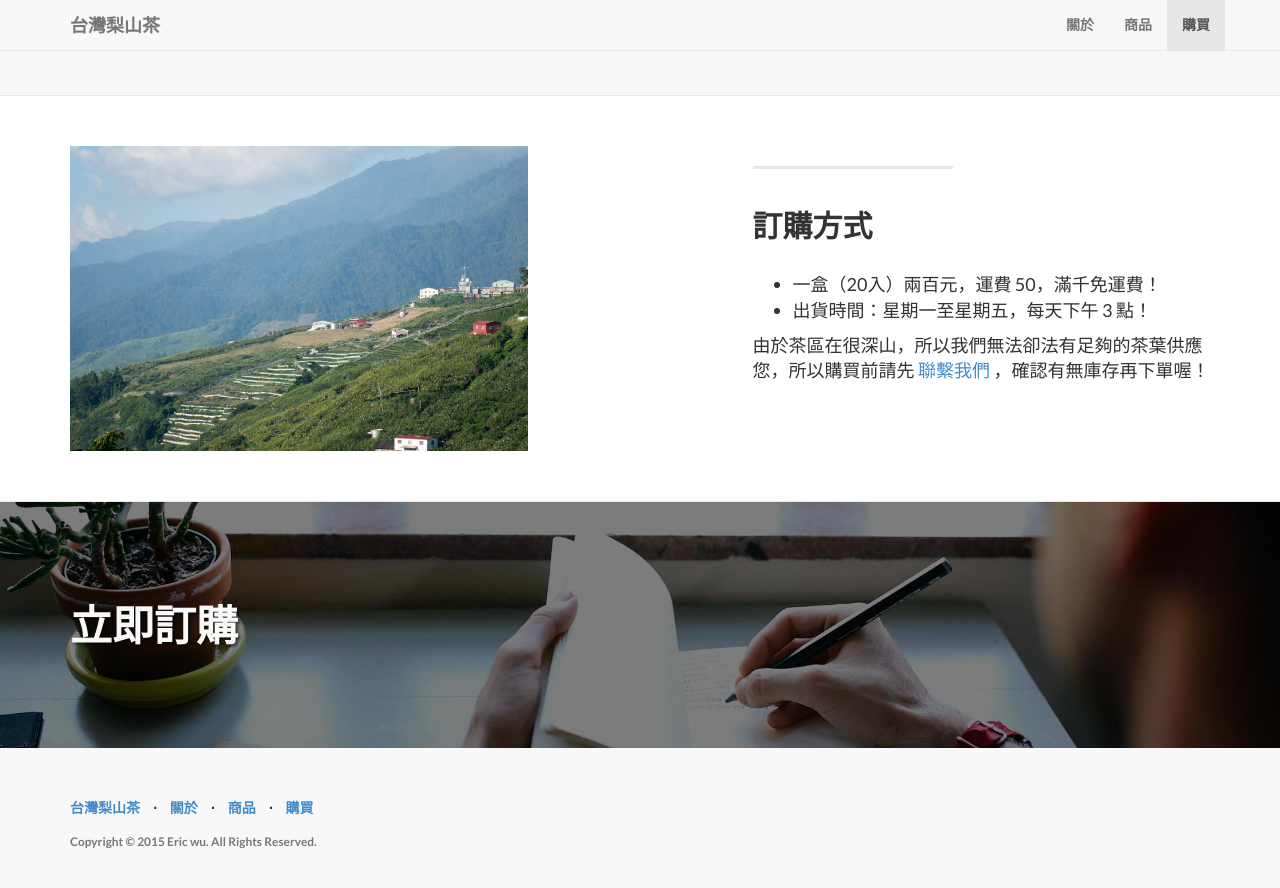
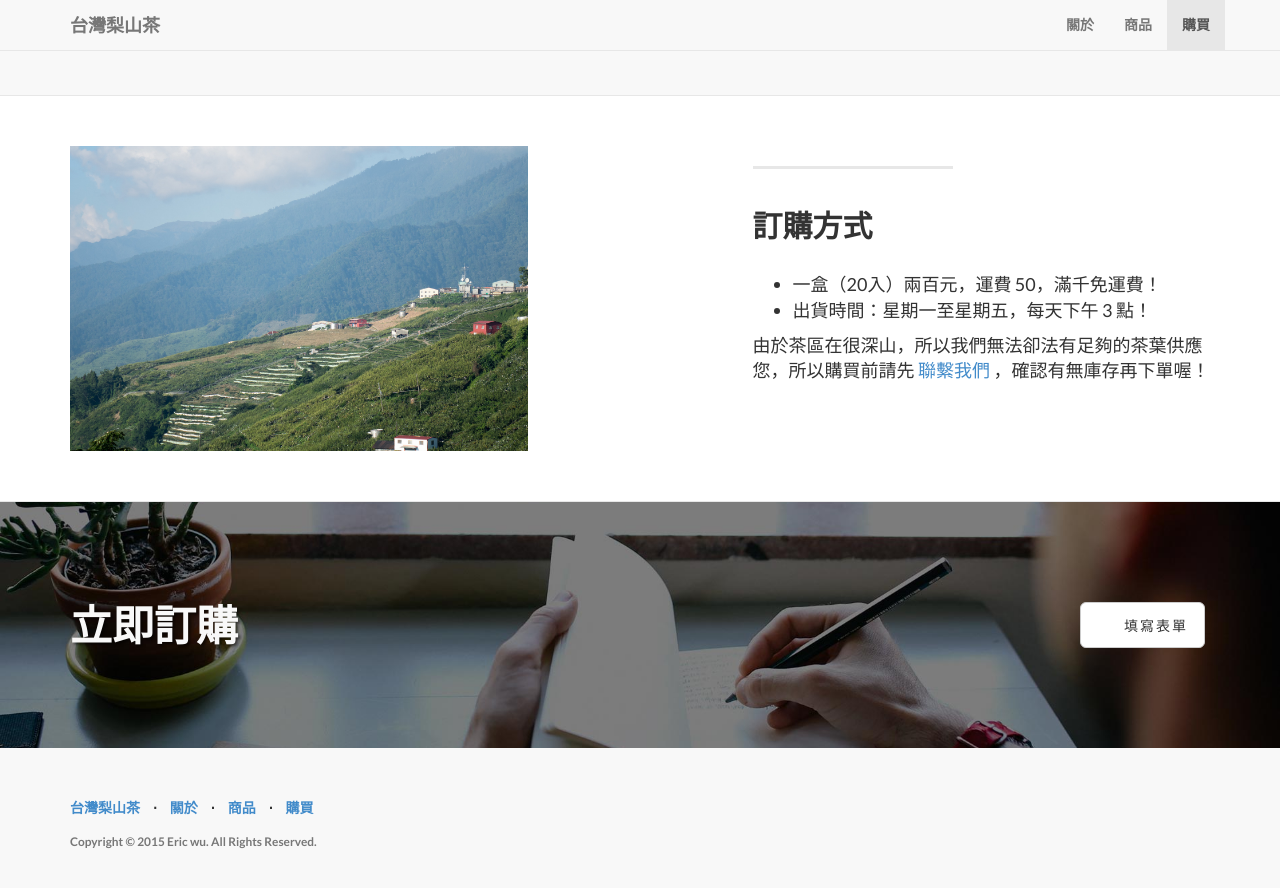
Before and after one commit to eric0324/Lishan_Tea, a Jekyll site: the page built from index.html, in a window 1280 px wide and 900 px high, scrolled down 1706 px. Shown: the top 888 px of the window. Built offline with Jekyll 4.4.1, drawn with Linux system fonts in a browser that asks for light colours.

Commit message:
fix button

```diff
--- a/_includes/contact.html
+++ b/_includes/contact.html
@@ -8,11 +8,9 @@
 				</div>
 				<div class="col-lg-6">
 					<ul class="list-inline banner-social-buttons">
-						{% for social in site.social %}
 						<li>
-							<a Target="_new" href="https://goo.gl/forms/lIgcPVEE3XacAGaA2" class="btn btn-default btn-lg">填寫表單</a>
+							<a Target="_new" href="https://goo.gl/forms/lIgcPVEE3XacAGaA2" class="btn btn-default btn-lg"><i class="fa fa-fw"></i> <span class="network-name">填寫表單</span></a>
 						</li>
-						{% endfor %}
 					</ul>
 				</div>
 			</div>
```
